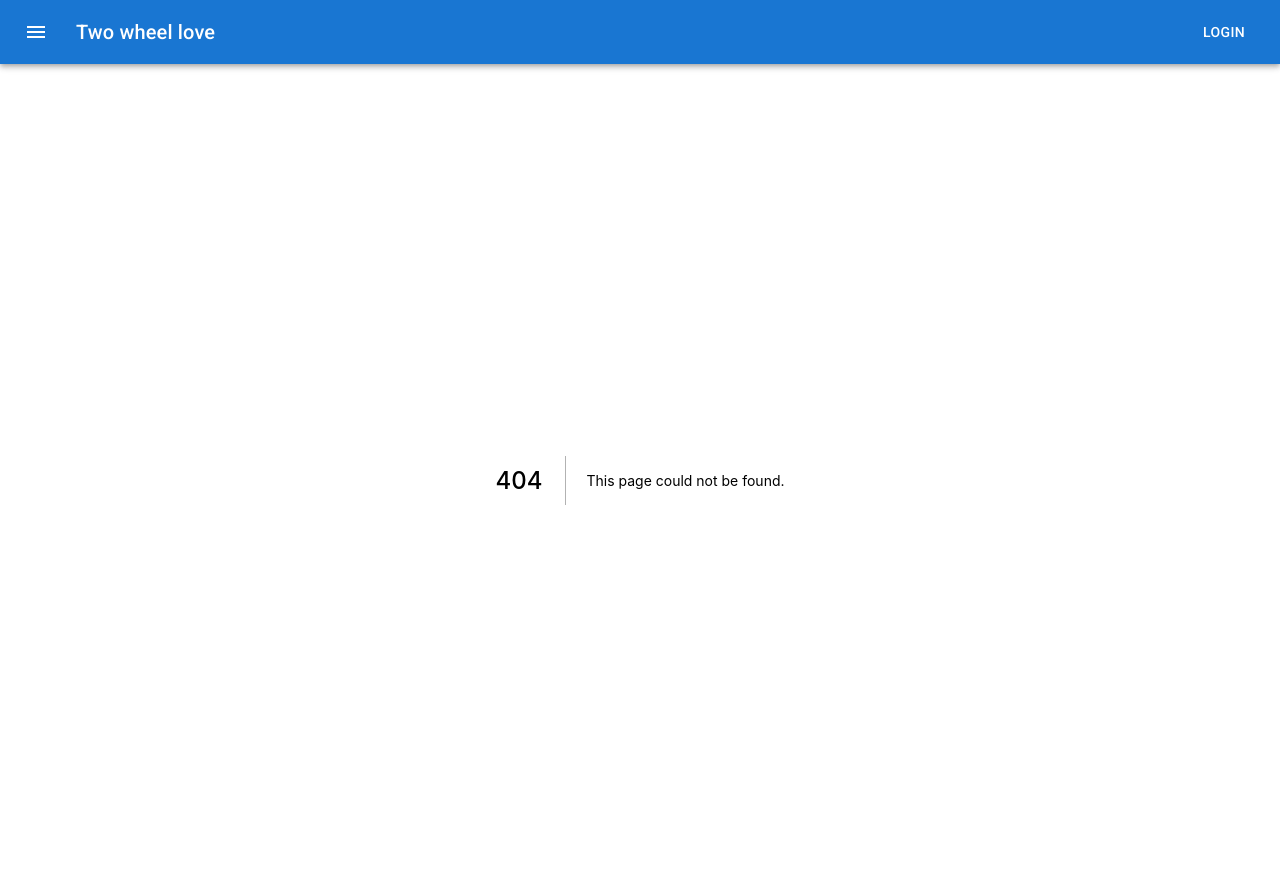
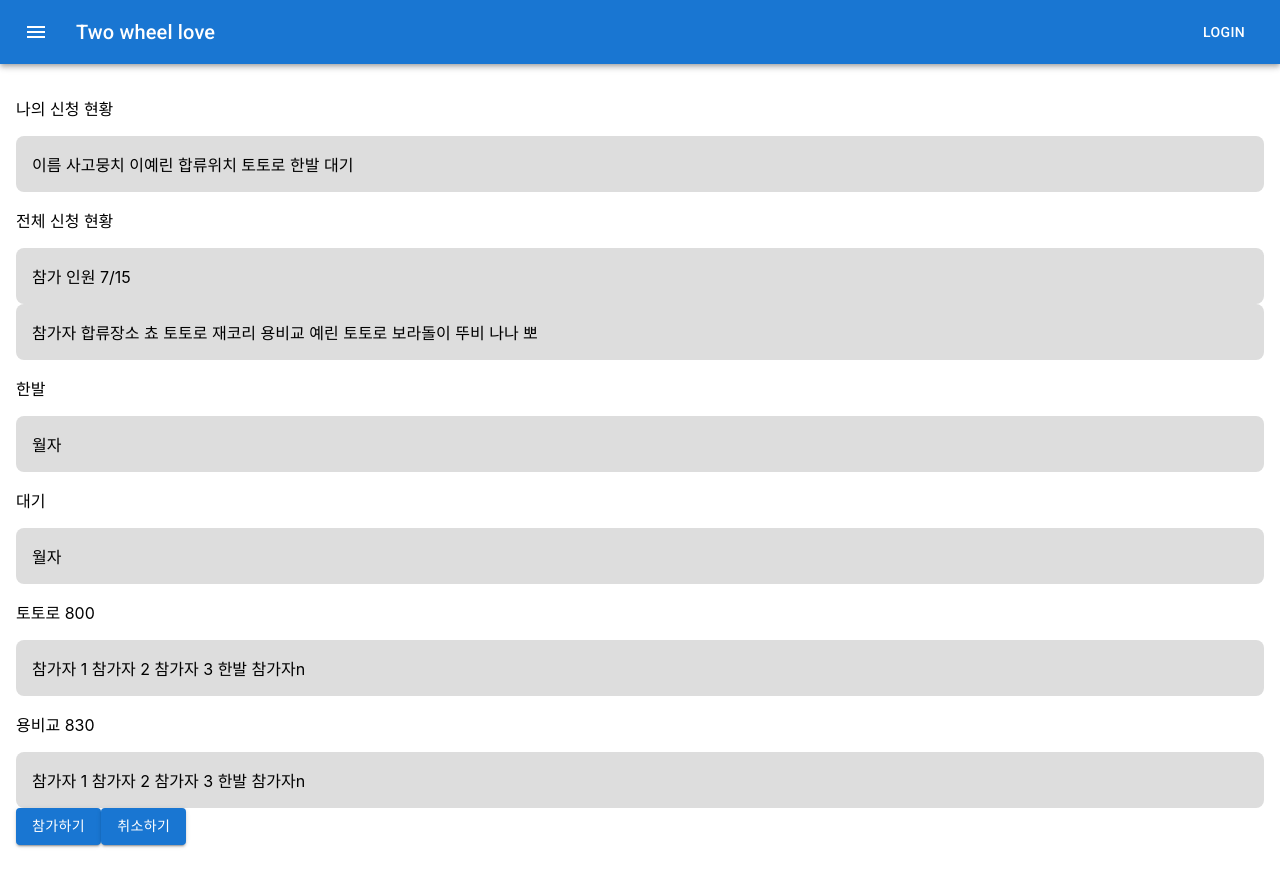
Before and after one commit to Chonim/project-yaksa, a Next.js app: page /bung/1/participants in a window 1280 px wide. Before the commit this address had no page. Shown: the top 886 px of the page. After the commit the page ends 861 px from the top, so only its background shows below. Built offline with nearby package versions, Linux system fonts and the light colour scheme.

Commit message:
feat: implement participants page

```diff
--- /dev/null
+++ b/pages/bung/[bungId]/participants/index.tsx
@@ -0,0 +1,82 @@
+import styled from '@emotion/styled'
+import { Button } from '@mui/material'
+import Router from 'next/router'
+import React from 'react'
+
+type Props = {}
+
+const Participants = (props: Props) => {
+  const openApplyPage = () => {
+    const { bungId } = Router.query
+    Router.push(`/bung/${bungId}/apply`)
+  }
+  return (
+    <Container>
+      <p>나의 신청 현황</p>
+      <Card>
+        이름             사고뭉치 이예린
+        합류위치      토토로
+        한발
+        대기
+      </Card>
+      <p>전체 신청 현황</p>
+      <Card>
+        참가 인원 7/15
+      </Card>
+      <Card>
+        참가자                                  합류장소
+        쵸                                         토토로
+        재코리                                  용비교
+        예린                                     토토로
+        보라돌이
+        뚜비
+        나나
+        뽀
+      </Card>
+      <p>한발</p>
+      <Card>
+        월자
+      </Card>
+      <p>대기</p>
+      <Card>
+        월자
+      </Card>
+      <p>토토로 800</p>
+      <Card>
+        참가자 1
+        참가자 2
+        참가자 3
+
+        한발 참가자n
+      </Card>
+      <p>용비교 830</p>
+      <Card>
+        참가자 1
+        참가자 2
+        참가자 3
+
+        한발 참가자n
+      </Card>
+      <div className='buttons'>
+        <Button variant='contained' onClick={openApplyPage}>참가하기</Button>
+        <Button variant='contained' onClick={() => Router.back()}>취소하기</Button>
+      </div>
+    </Container>
+  )
+}
+
+const Container = styled.main`
+  width: 100%;
+  & > .buttons {
+    display: flex;
+    width: 100%;
+  }
+`
+
+const Card = styled.section`
+  background-color: #ddd;
+  padding: 1rem;
+  border-radius: .5rem;
+`
+
+export default Participants
```
Also changed, not shown: pages/bung/[bungId]/apply/index.tsx (+6 -1 lines), pages/bung/[bungId]/index.tsx (+12 -4 lines), pages/bung/create/index.tsx (+27 -4 lines), public/logo.png (added).
